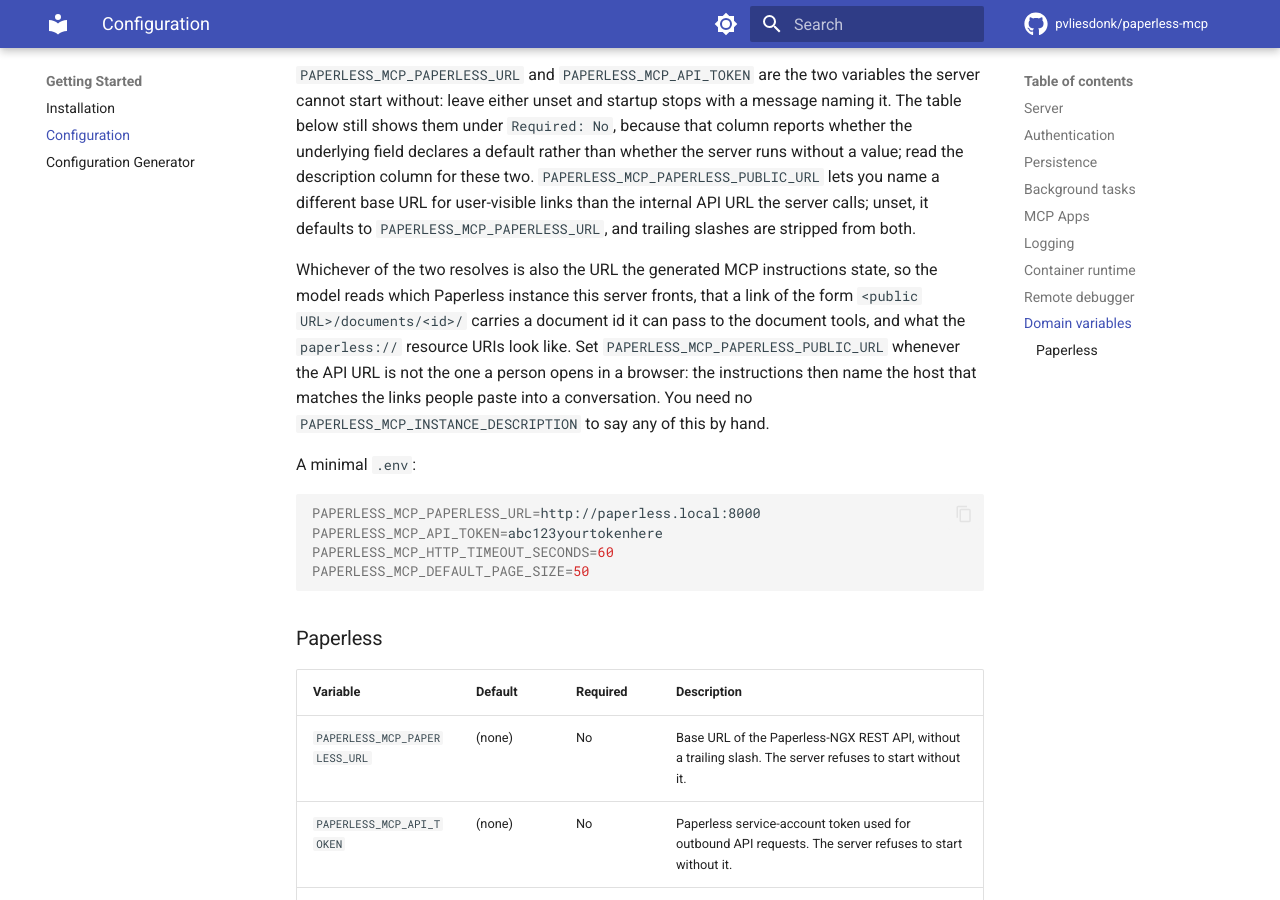
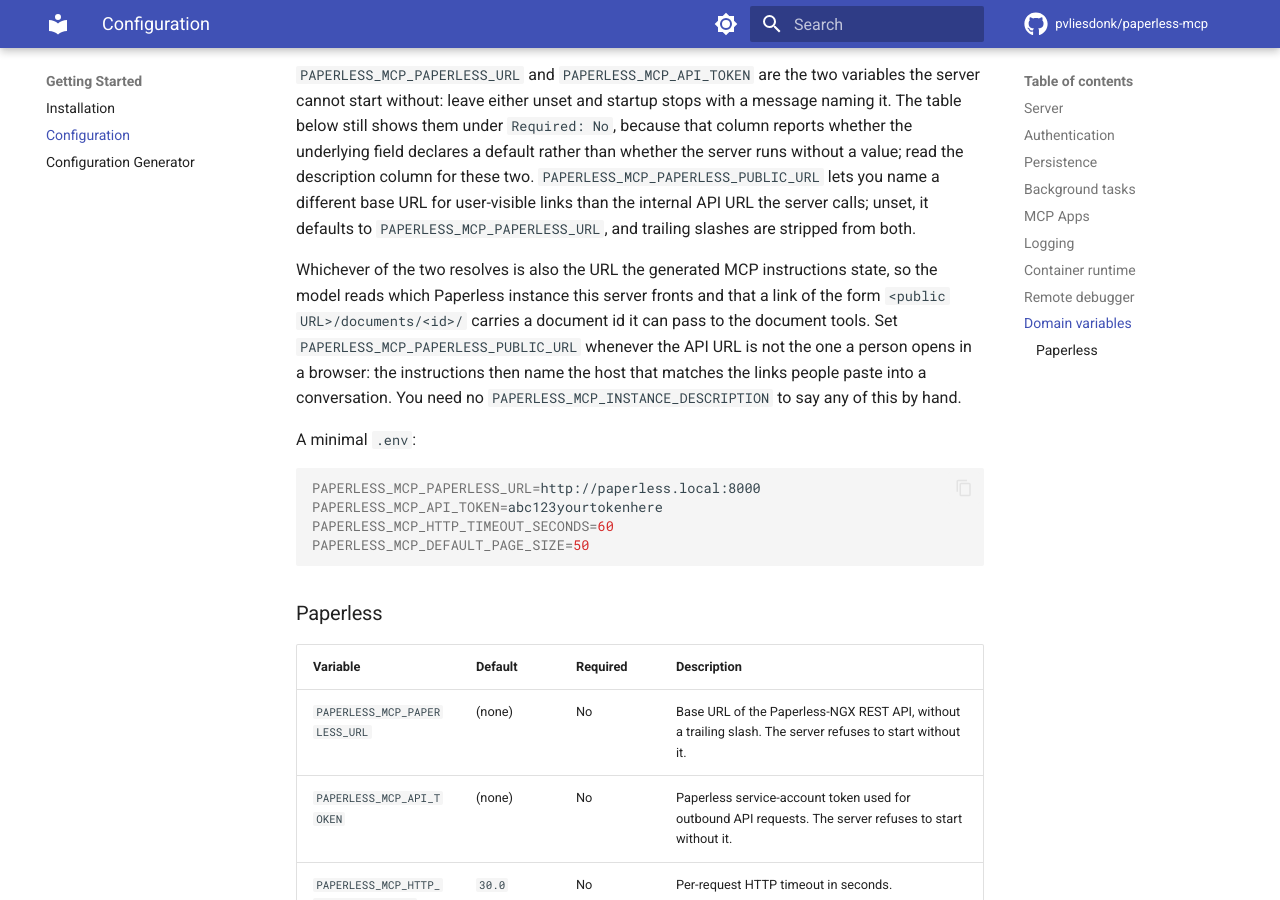
Before and after one commit to pvliesdonk/paperless-mcp, an MkDocs documentation site: the page built from docs/configuration.md, in a window 1280 px wide and 900 px high, scrolled down 6805 px. Built offline with MkDocs 1.6.1 and Material for MkDocs 9.7.7, drawn with Linux system fonts in a browser that asks for light colours; comment, search, counter and statistics services are not loaded; the version menu is left out.

Commit message:
fix: cut the resource URIs from the composed instructions
Maintainer review: "This has absolutely no added value to the model ...
what would you as a model *do* with those information?"

Nothing. And the previous commit's reframing -- "which the client reads
rather than you calling them" -- was the same error wearing a
disclaimer. It was accurate and still spent roughly 40% of the snippet's
budget on prose naming no action the model can take. Accuracy is the
floor, not the bar.

Evidence that the resource half is redundant rather than merely
unusable: ListMcpResourcesTool against this server returns only the ten
concrete collection resources, since resources/list carries no templates
and the eight paperless://documents/{id} templates never appear, and
every collection plus six of the eight document variants has a tool
twin.

The snippet is now two sentences -- the instance URL and the
link-to-id-to-tool mapping -- and 688 units drop to 391.

#114's desired outcome asked for the URI family. That issue was
agent-filed carrying the same wrong belief about resource access, so it
is corrected on the issue rather than satisfied here. An issue records
what someone believed when they wrote it; it is not an authority over
what is true.

/preview and /download still have no tool twin, which is the one real
gap. It is recorded in the reference page and noted on #114; documenting
an unreachable resource in model-facing prose would not have fixed it.

Co-Authored-By: Claude Opus 5 <noreply@anthropic.com>

```diff
--- a/docs/configuration.md
+++ b/docs/configuration.md
@@ -212,13 +212,12 @@ URL the server calls; unset, it defaults to `PAPERLESS_MCP_PAPERLESS_URL`, and
 trailing slashes are stripped from both.
 
 Whichever of the two resolves is also the URL the generated MCP instructions
-state, so the model reads which Paperless instance this server fronts, that a
-link of the form `<public URL>/documents/<id>/` carries a document id it can
-pass to the document tools, and what the `paperless://` resource URIs look
-like. Set `PAPERLESS_MCP_PAPERLESS_PUBLIC_URL` whenever the API URL is not the
-one a person opens in a browser: the instructions then name the host that
-matches the links people paste into a conversation. You need no
-`PAPERLESS_MCP_INSTANCE_DESCRIPTION` to say any of this by hand.
+state, so the model reads which Paperless instance this server fronts and that
+a link of the form `<public URL>/documents/<id>/` carries a document id it can
+pass to the document tools. Set `PAPERLESS_MCP_PAPERLESS_PUBLIC_URL` whenever
+the API URL is not the one a person opens in a browser: the instructions then
+name the host that matches the links people paste into a conversation. You need
+no `PAPERLESS_MCP_INSTANCE_DESCRIPTION` to say any of this by hand.
 
 A minimal `.env`:
 
```
Also changed, not shown: AGENTS.md (+8 -8 lines), docs/design/instructions.md (+48 -22 lines), 3 other files.
